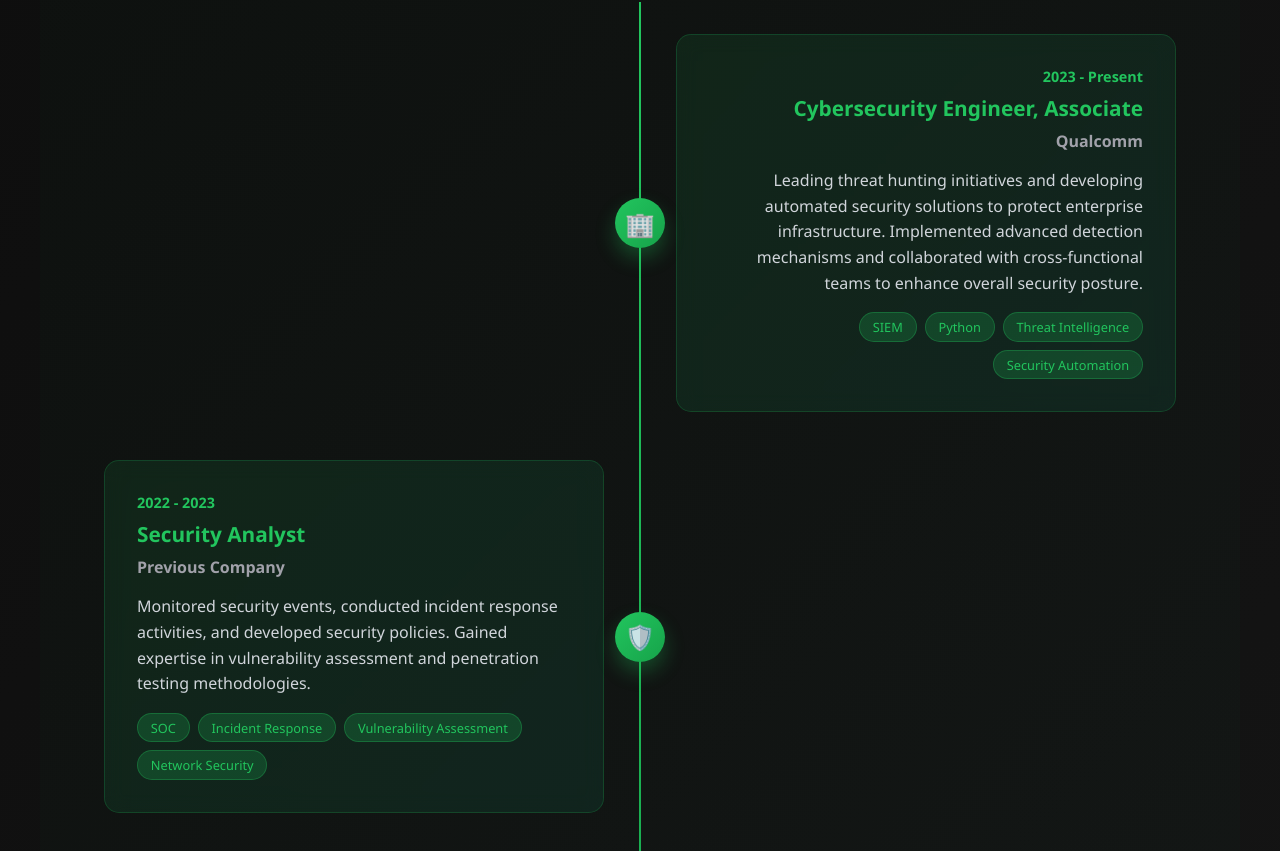
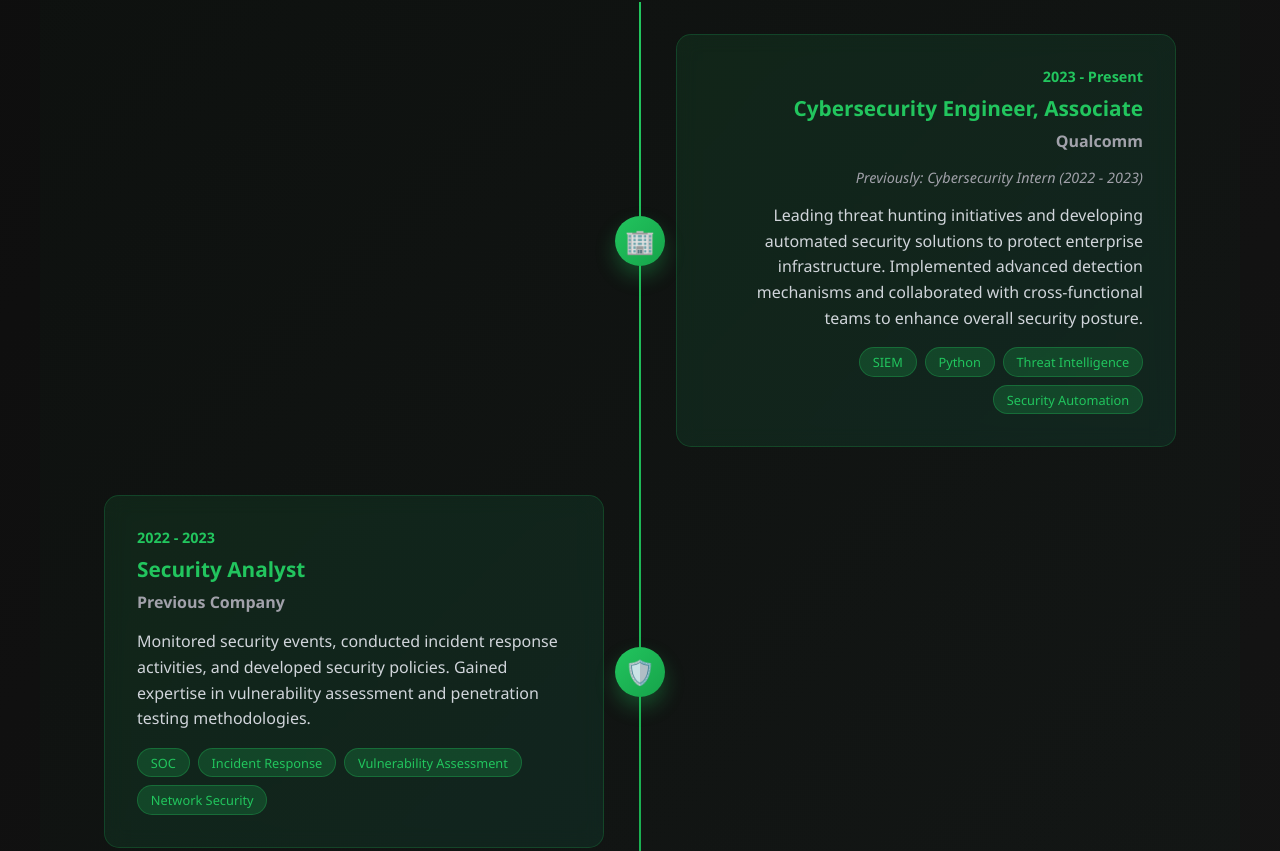
Before and after one commit to shriya-bandi/shriya-bandi.github.io, a plain HTML site: page index.html in a window 1280 px wide. Shown: the part 1642-2493 px from the top of the page. Drawn offline with Linux system fonts and the light colour scheme.

Commit message:
Update index.html

```diff
--- a/index.html
+++ b/index.html
@@ -629,6 +629,7 @@
                     <div class="experience-period">2023 - Present</div>
                     <h3 class="experience-title">Cybersecurity Engineer, Associate</h3>
                     <div class="experience-company">Qualcomm</div>
+                    <div style="color: #a1a1aa; font-size: 0.9rem; margin-bottom: 1rem; font-style: italic;">Previously: Cybersecurity Intern (2022 - 2023)</div>
                     <p class="experience-description">
                         Leading threat hunting initiatives and developing automated security solutions to protect enterprise infrastructure. Implemented advanced detection mechanisms and collaborated with cross-functional teams to enhance overall security posture.
                     </p>
```
